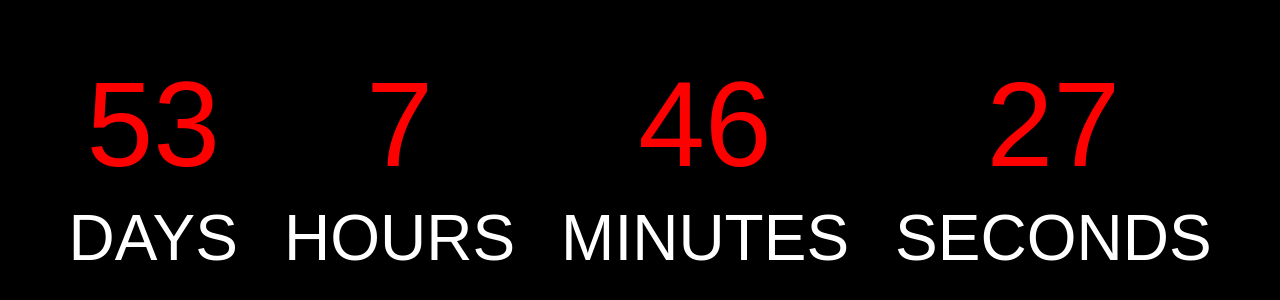
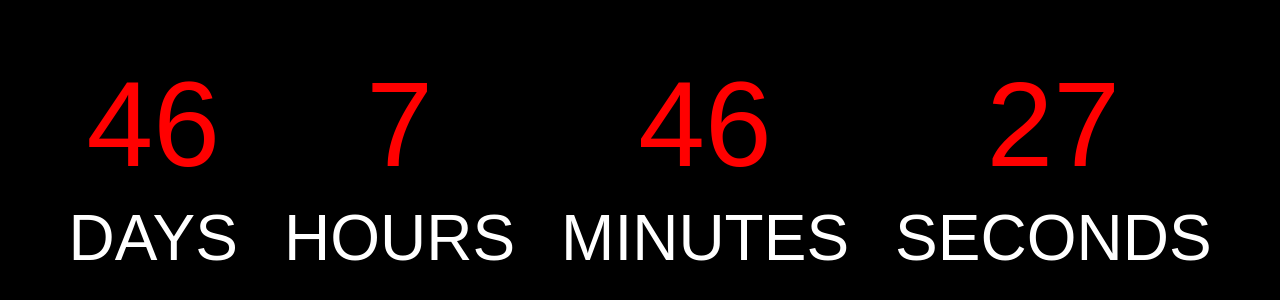
Before and after one commit to Anakinud/kacperbirthdaycountdown, a plain HTML site: page index.html in a window 1280 px wide. Shown: the part 236-536 px from the top of the page. Drawn offline with Linux system fonts and the light colour scheme; a web font is replaced by a local one.

Commit message:
Update date

```diff
--- a/index.html
+++ b/index.html
@@ -76,7 +76,7 @@
 
 <script>
     // Ustaw datę, do której ma być odliczane
-    const targetDate = new Date("2024-07-06T19:00:00");
+    const targetDate = new Date("2024-06-29T19:00:00");
 
     function updateCountdown() {
         const currentDate = new Date();
```
